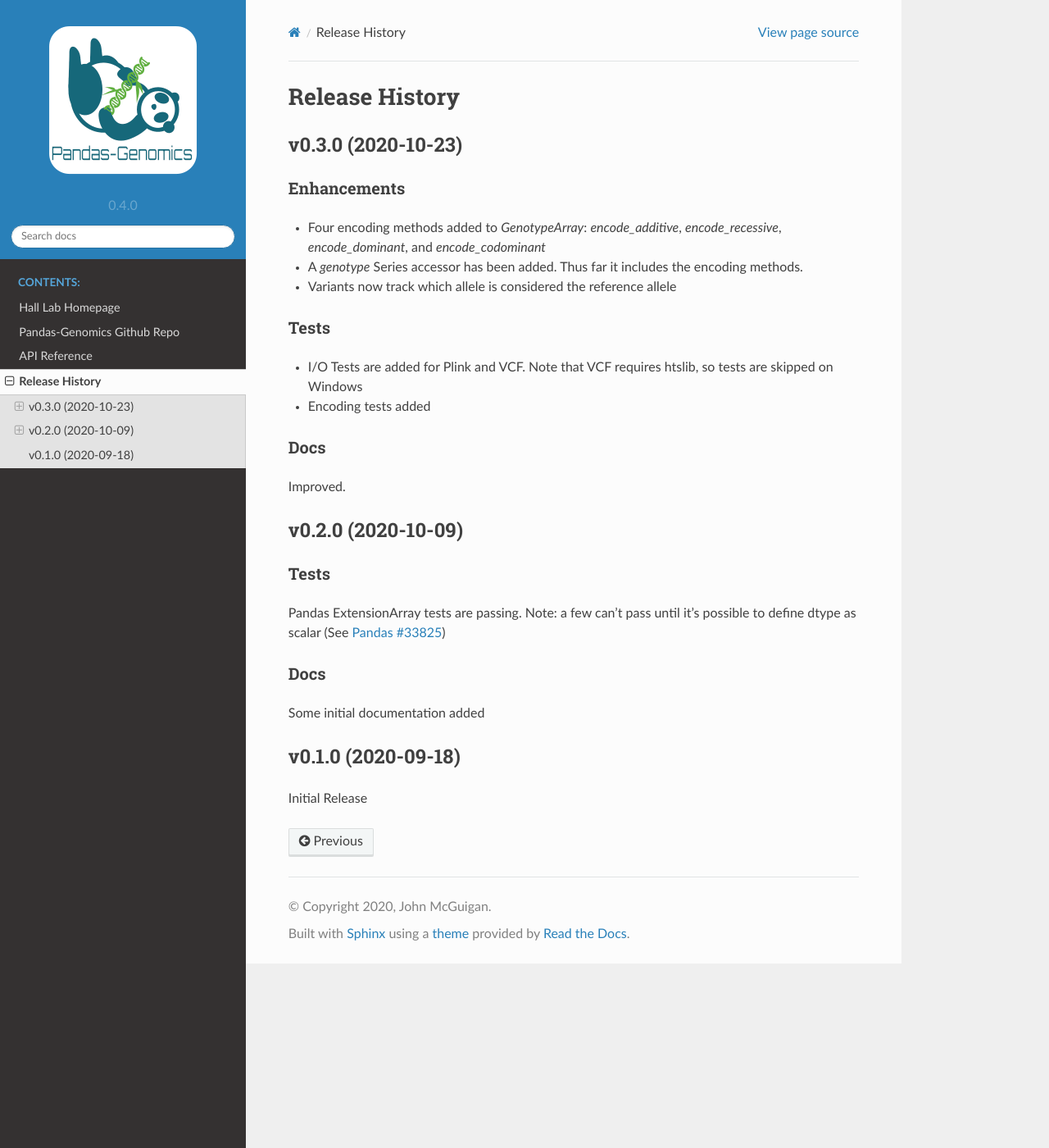
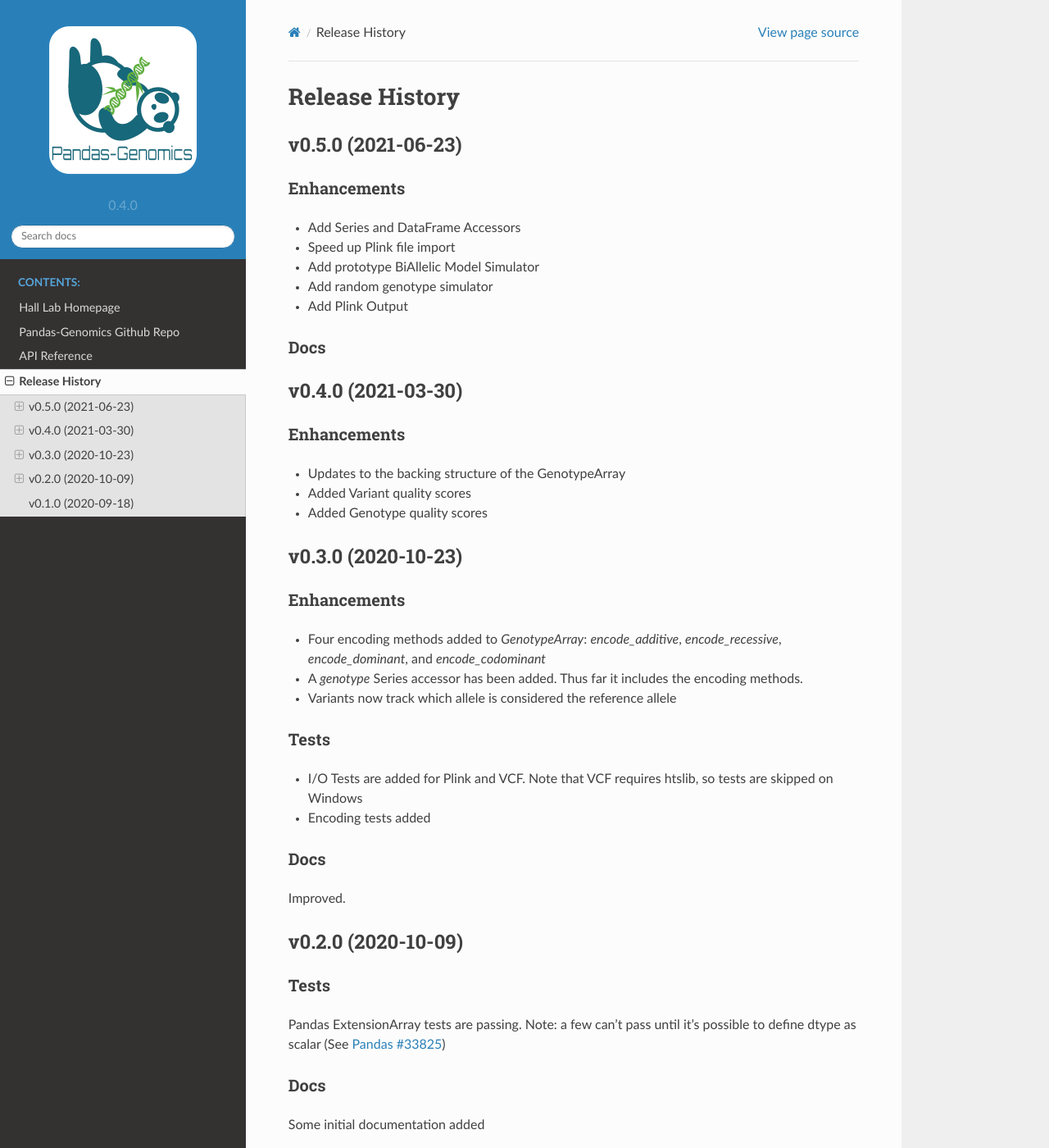
Before and after one commit to HallLab/pandas-genomics, a Sphinx documentation site: the page built from docs/release-history.rst, in a window 1280 px wide and 1400 px high. Shown: the whole window at 82% size. Built offline with Sphinx 7.4.7 and the Read the Docs theme 2.0.0, drawn with Linux system fonts in a browser that asks for light colours; some of the changed text lies outside the part shown.

Commit message:
Improve docs

```diff
--- a/docs/conf.py
+++ b/docs/conf.py
@@ -18,7 +18,7 @@
 # -- Project information -----------------------------------------------------
 
 project = "pandas-genomics"
-copyright = "2020, John McGuigan"
+copyright = "2021, John McGuigan"
 author = "John McGuigan"
 
 import pandas_genomics
--- a/docs/release-history.rst
+++ b/docs/release-history.rst
@@ -1,6 +1,29 @@
 ===============
 Release History
 ===============
+
+v0.5.0 (2021-06-23)
+-------------------
+
+Enhancements
+^^^^^^^^^^^^
+* Add Series and DataFrame Accessors
+* Speed up Plink file import
+* Add prototype BiAllelic Model Simulator
+* Add random genotype simulator
+* Add Plink Output
+
+Docs
+^^^^
+
+v0.4.0 (2021-03-30)
+-------------------
+
+Enhancements
+^^^^^^^^^^^^
+* Updates to the backing structure of the GenotypeArray
+* Added Variant quality scores
+* Added Genotype quality scores
 
 v0.3.0 (2020-10-23)
 -------------------
```
Also changed, not shown: README.md (+2 -0 lines), docs/api.rst (+8 -2 lines).
